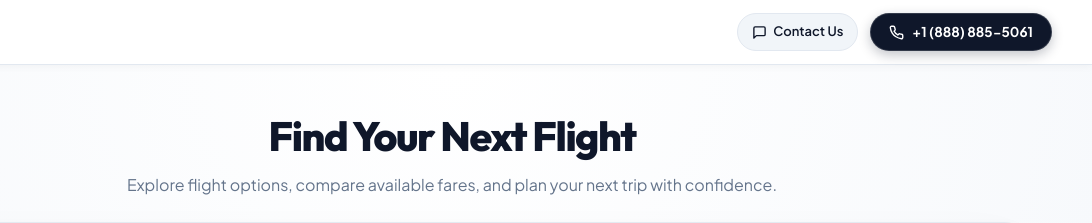
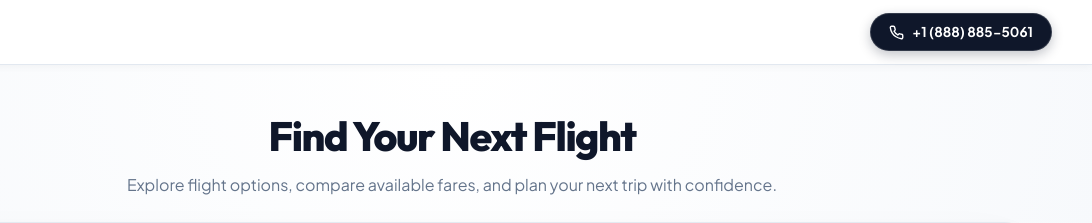
Before and after one commit to cheapfare/fscheapfare, a website: page index.html in a window 1280 px wide. Shown: the top 223 px of the page, 188-1280 px from the left. Drawn offline with nearby package versions, Linux system fonts and the light colour scheme.

Commit message:
UI: Remove Contact Us button from home header

```diff
--- a/index.html
+++ b/index.html
@@ -24,12 +24,6 @@
       </a>
 
       <div class="nav-actions-right">
-        <a href="/contact" class="btn-header-support" title="Contact Us">
-          <svg width="15" height="15" viewBox="0 0 24 24" fill="none" stroke="currentColor" stroke-width="2.2" stroke-linecap="round" stroke-linejoin="round">
-            <path d="M21 15a2 2 0 0 1-2 2H7l-4 4V5a2 2 0 0 1 2-2h14a2 2 0 0 1 2 2z"/>
-          </svg>
-          <span>Contact Us</span>
-        </a>
         <a href="tel:+18888855061" class="btn-header-cta" title="24/7 Booking Assistance: +1 (888) 885-5061">
           <svg width="15" height="15" viewBox="0 0 24 24" fill="none" stroke="currentColor" stroke-width="2.2" stroke-linecap="round" stroke-linejoin="round">
             <path d="M22 16.92v3a2 2 0 0 1-2.18 2 19.79 19.79 0 0 1-8.63-3.07 19.5 19.5 0 0 1-6-6 19.79 19.79 0 0 1-3.07-8.67A2 2 0 0 1 4.11 2h3a2 2 0 0 1 2 1.72 12.84 12.84 0 0 0 .7 2.81 2 2 0 0 1-.45 2.11L8.09 9.91a16 16 0 0 0 6 6l1.27-1.27a2 2 0 0 1 2.11-.45 12.84 12.84 0 0 0 2.81.7A2 2 0 0 1 22 16.92z"/>
```
Also changed, not shown: public/index.html (+0 -6 lines).
